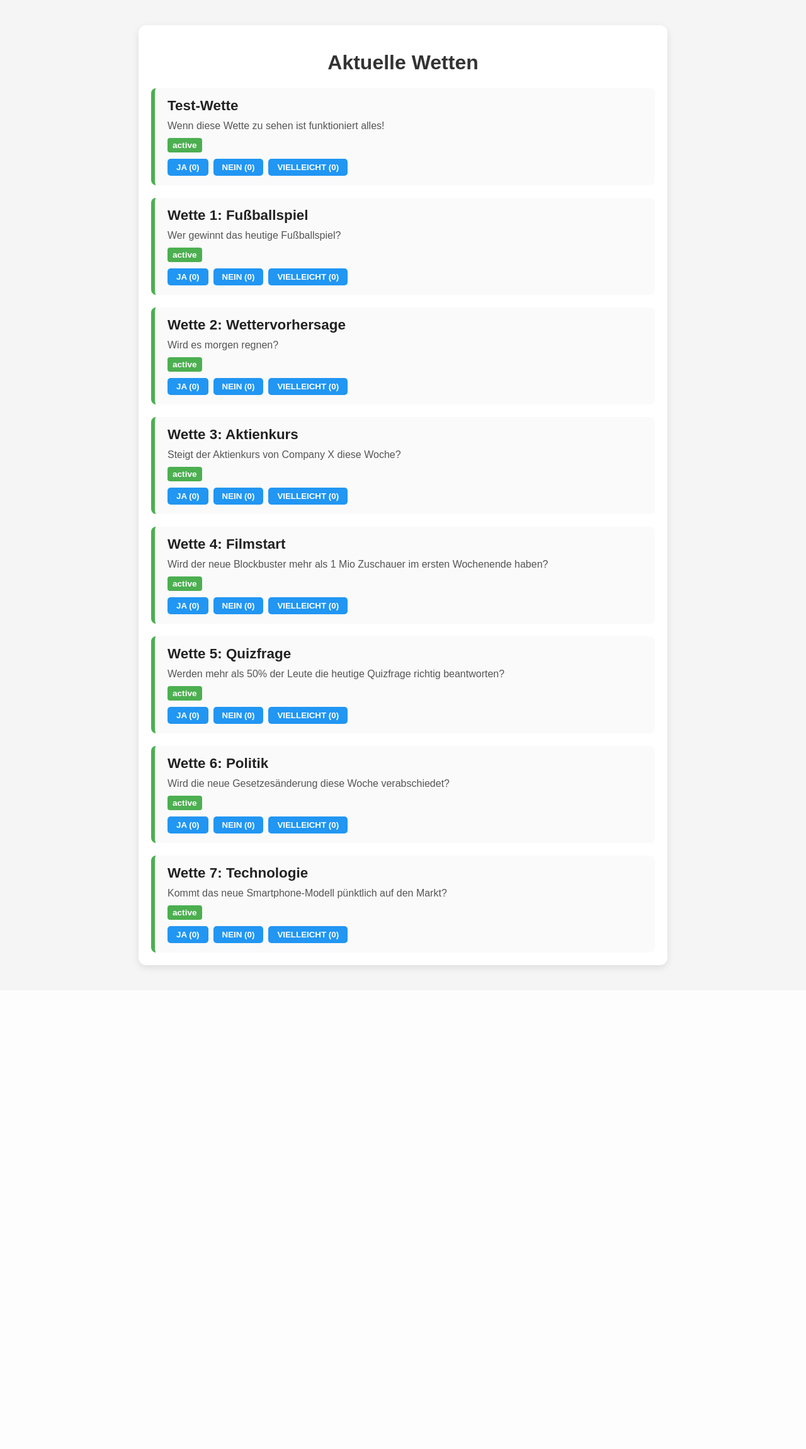
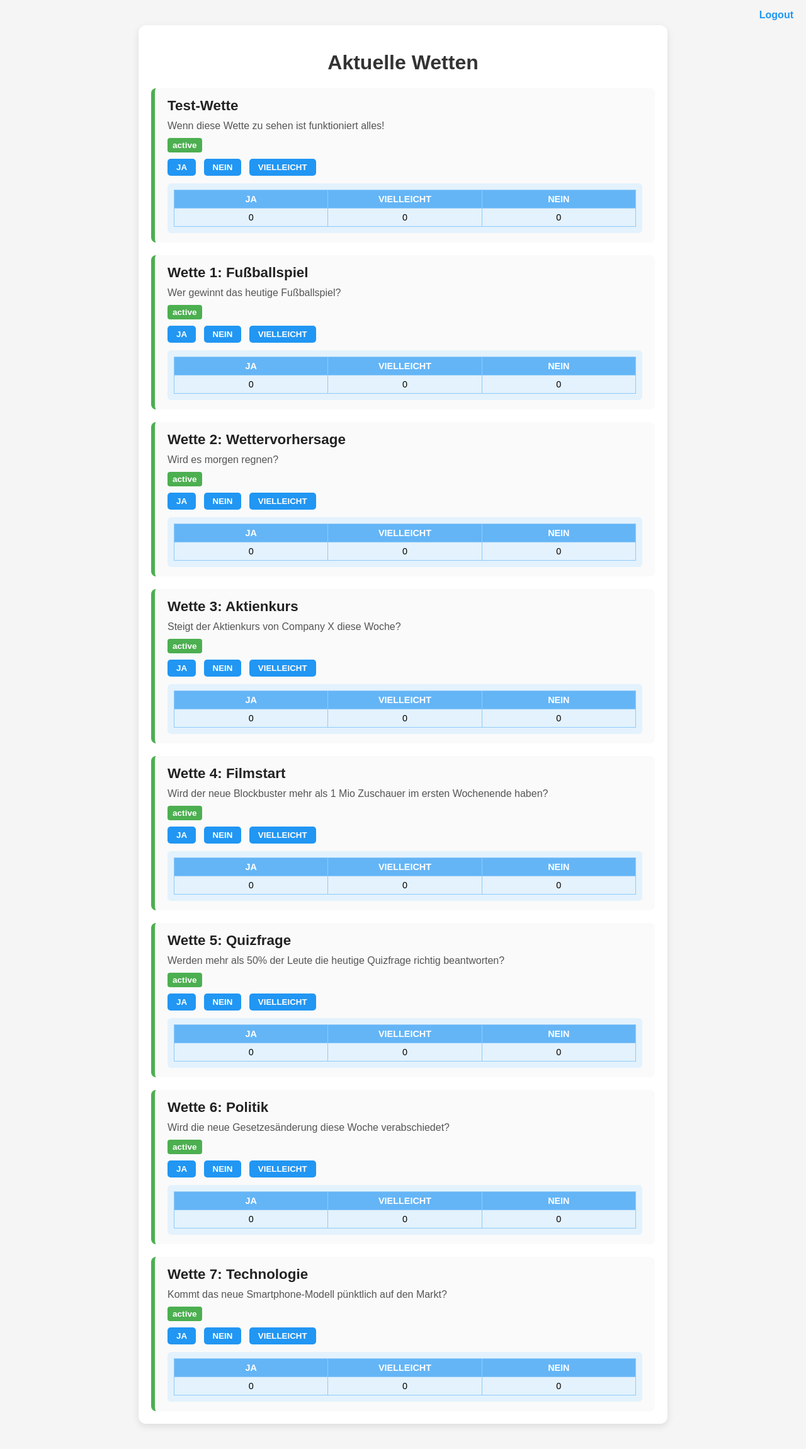
Before and after one commit to lulascode/gamba-webapp, a Flask app: page / in a window 1280 px wide. Shown: the whole page at 63% size. Before the commit the page ends 1541 px from the top, so only its background shows below. Run offline with Flask 3, Linux system fonts and the light colour scheme; a user stored in the database is signed in.

Commit message:
added some formatting and features to the webpages

```diff
--- a/app/routes.py
+++ b/app/routes.py
@@ -8,27 +8,24 @@ main = Blueprint('main', __name__)
 @main.route('/')
 @login_required
 def index():
+    # Alle aktiven Wetten aus der DB abrufen
     active_bets = Bet.query.filter_by(status="active").all()
-    bet_data = []
 
+    # Statistik pro Wette vorbereiten
+    bets_stats = {}
     for bet in active_bets:
-        votes = {'JA': 0, 'NEIN': 0, 'VIELLEICHT': 0}
-        user_choice = None
-        for ub in bet.user_bets:
-            votes[ub.choice] += 1
-            if ub.user_id == current_user.id:
-                user_choice = ub.choice
+        votes = UserBet.query.filter_by(bet_id=bet.id).all()
+        stats = {"JA": 0, "NEIN": 0, "VIELLEICHT": 0}
+        for vote in votes:
+            if vote.choice in stats:
+                stats[vote.choice] += 1
+        bets_stats[bet.id] = stats
 
-        bet_data.append({
-            'id': bet.id,
-            'title': bet.title,
-            'description': bet.description,
-            'status': bet.status,
-            'votes': votes,
-            'user_choice': user_choice
-        })
+    # Eigene Wahl pro Wette abrufen
+    user_choices = {ub.bet_id: ub.choice for ub in UserBet.query.filter_by(user_id=current_user.id).all()}
 
-    return render_template('index.html', bets=bet_data)
+    return render_template('index.html', bets=active_bets, bets_stats=bets_stats, user_choices=user_choices)
+
 
 @main.route('/login', methods=['GET', 'POST'])
 def login():
@@ -42,6 +39,7 @@ def login():
         else:
             flash("Falscher Benutzername oder Passwort")
     return render_template('login.html')
+
 
 @main.route('/register', methods=['GET', 'POST'])
 def register():
@@ -59,11 +57,13 @@ def register():
             return redirect(url_for('main.login'))
     return render_template('register.html')
 
+
 @main.route('/logout')
 @login_required
 def logout():
     logout_user()
     return redirect(url_for('main.index'))
+
 
 @main.route('/vote/<int:bet_id>', methods=['POST'])
 @login_required
--- a/app/static/styles.css
+++ b/app/static/styles.css
@@ -61,16 +61,13 @@ h1 {
     font-size: 0.85rem;
 }
 
+/* Abstimm-Buttons */
 .vote-buttons {
     margin-top: 10px;
 }
 
-.vote-buttons form {
-    display: flex;
-    gap: 8px;
-}
-
 .vote-buttons button {
+    margin-right: 8px;
     padding: 6px 14px;
     border: none;
     border-radius: 5px;
@@ -85,8 +82,124 @@ h1 {
     background-color: #1976D2;
 }
 
+/* Header & Logout */
+.header {
+    background-color: #4CAF50;
+    padding: 15px 0;
+    margin-bottom: 20px;
+    color: white;
+}
+
+.header-container {
+    width: 90%;
+    max-width: 800px;
+    margin: 0 auto;
+    display: flex;
+    justify-content: space-between;
+    align-items: center;
+}
+
+.logout-button {
+    padding: 6px 14px;
+    border: none;
+    border-radius: 5px;
+    cursor: pointer;
+    background-color: #f44336;
+    color: white;
+    font-weight: bold;
+    transition: background-color 0.2s ease;
+}
+
+.logout-button:hover {
+    background-color: #d32f2f;
+}
+
 .user-choice {
     margin-top: 8px;
     font-style: italic;
     color: #444;
 }
+
+/* Auth-Form */
+.auth-form {
+    display: flex;
+    flex-direction: column;
+    gap: 15px;
+    margin-top: 20px;
+}
+
+.auth-form input {
+    padding: 10px 12px;
+    font-size: 1rem;
+    border-radius: 6px;
+    border: 1px solid #ccc;
+    outline: none;
+    transition: border-color 0.2s ease;
+}
+
+.auth-form input:focus {
+    border-color: #2196F3;
+}
+
+.auth-form button {
+    padding: 10px;
+    border: none;
+    border-radius: 6px;
+    background-color: #4CAF50;
+    color: white;
+    font-size: 1rem;
+    font-weight: bold;
+    cursor: pointer;
+    transition: background-color 0.2s ease;
+}
+
+.auth-form button:hover {
+    background-color: #388E3C;
+}
+
+.auth-switch {
+    margin-top: 12px;
+    text-align: center;
+}
+
+.top-right {
+    position: absolute;
+    top: 15px;
+    right: 20px;
+}
+
+.top-right a {
+    text-decoration: none;
+    color: #2196F3;
+    font-weight: bold;
+}
+
+.top-right a:hover {
+    color: #1976D2;
+}
+
+/* Statistik-Tabelle */
+.vote-stats {
+    margin-top: 12px;
+    padding: 10px;
+    background-color: #e3f2fd;
+    border-radius: 6px;
+    font-size: 0.9rem;
+}
+
+.vote-stats table {
+    width: 100%;
+    border-collapse: collapse;
+    text-align: center;
+    table-layout: fixed; /* alle Spalten gleich breit */
+}
+
+.vote-stats th, .vote-stats td {
+    padding: 6px 0;
+    border: 1px solid #90caf9;
+}
+
+.vote-stats th {
+    background-color: #64b5f6;
+    color: white;
+}
--- a/app/templates/index.html
+++ b/app/templates/index.html
@@ -7,6 +7,10 @@
 </head>
 <body>
     <div class="container">
+        <div class="top-right">
+            <a href="{{ url_for('main.logout') }}">Logout</a>
+        </div>
+
         <h1>Aktuelle Wetten</h1>
         <div class="bet-list">
             {% for bet in bets %}
@@ -15,21 +19,37 @@
                 <p>{{ bet.description }}</p>
                 <span class="status">{{ bet.status }}</span>
 
+                <!-- Eigene Abstimmung -->
                 <div class="vote-buttons">
-                    <form action="{{ url_for('main.vote', bet_id=bet.id) }}" method="POST">
-                        {% for option, count in bet.votes.items() %}
-                        <button type="submit" name="choice" value="{{ option }}">
-                            {{ option }} ({{ count }})
-                        </button>
-                        {% endfor %}
+                    <form method="POST" action="{{ url_for('main.vote', bet_id=bet.id) }}">
+                        <button type="submit" name="choice" value="JA" {% if user_choices.get(bet.id) == 'JA' %}disabled{% endif %}>JA</button>
+                        <button type="submit" name="choice" value="NEIN" {% if user_choices.get(bet.id) == 'NEIN' %}disabled{% endif %}>NEIN</button>
+                        <button type="submit" name="choice" value="VIELLEICHT" {% if user_choices.get(bet.id) == 'VIELLEICHT' %}disabled{% endif %}>VIELLEICHT</button>
                     </form>
+                    {% if user_choices.get(bet.id) %}
+                        <div class="user-choice">Deine Wahl: {{ user_choices.get(bet.id) }}</div>
+                    {% endif %}
                 </div>
 
-                {% if bet.user_choice %}
-                <div class="user-choice">
-                    Du hast gewählt: <strong>{{ bet.user_choice }}</strong>
+                <!-- Statistik als Tabelle -->
+                <div class="vote-stats">
+                    <table>
+                        <thead>
+                            <tr>
+                                <th>JA</th>
+                                <th>VIELLEICHT</th>
+                                <th>NEIN</th>
+                            </tr>
+                        </thead>
+                        <tbody>
+                            <tr>
+                                <td>{{ bets_stats[bet.id]['JA'] }}</td>
+                                <td>{{ bets_stats[bet.id]['VIELLEICHT'] }}</td>
+                                <td>{{ bets_stats[bet.id]['NEIN'] }}</td>
+                            </tr>
+                        </tbody>
+                    </table>
                 </div>
-                {% endif %}
             </div>
             {% endfor %}
         </div>
```
Also changed, not shown: app/templates/login.html (+24 -7 lines), app/templates/register.html (+24 -7 lines).
